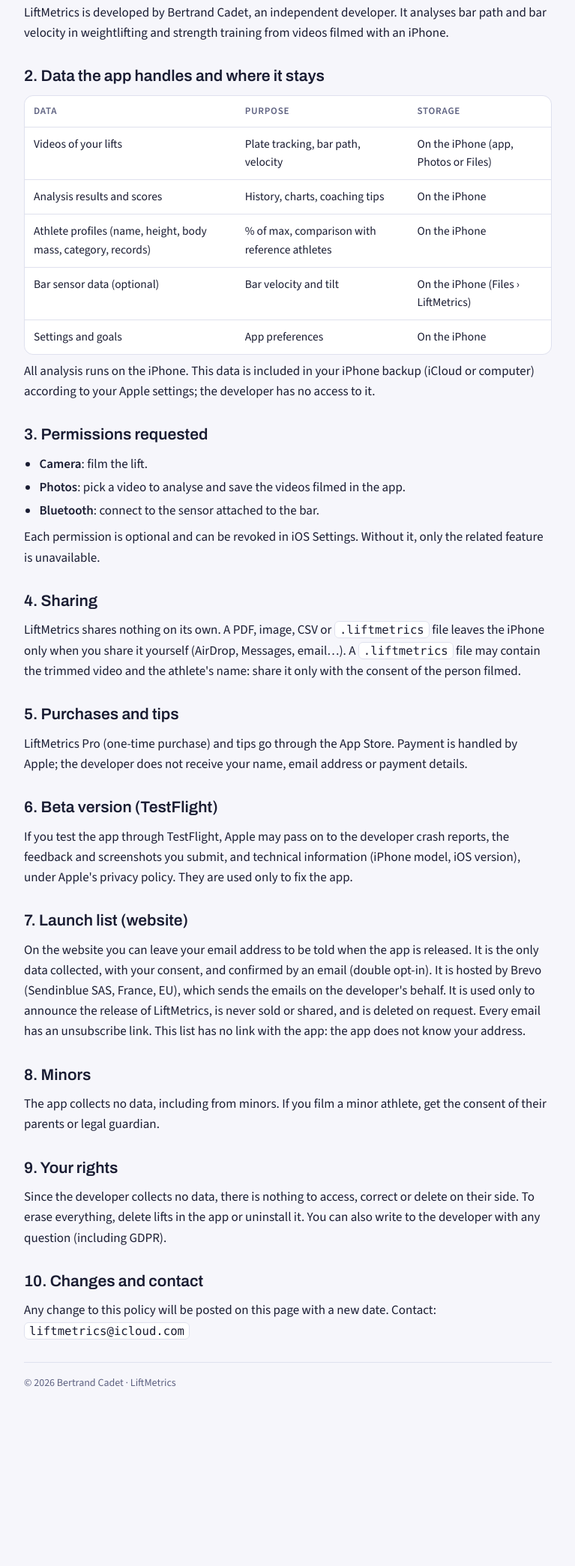
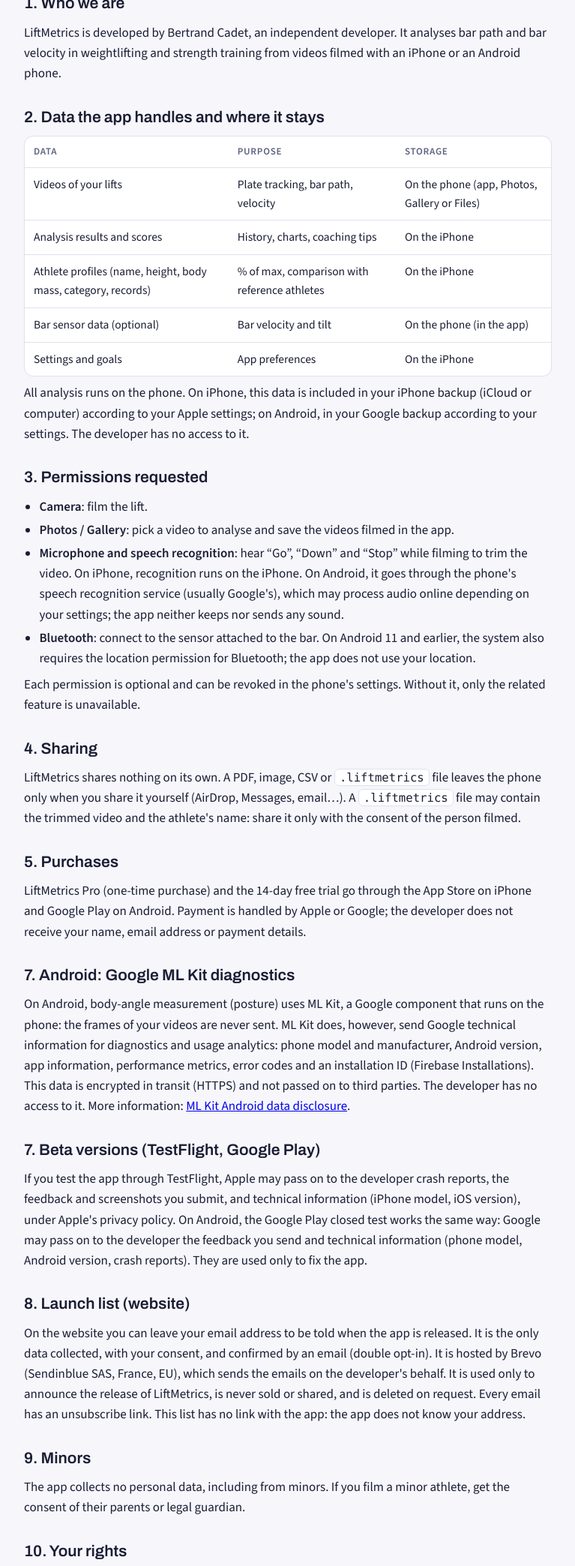
Before and after one commit to BertrandCadetICT/liftmetrics, a plain HTML site: page privacy/index.html in a window 1280 px wide. Shown: the part 403-2491 px from the top of the page at 75% size, without its empty margins (256-1023 px from the left). Before the commit the page ends 2314 px from the top, so only its background shows below. Drawn offline with nearby package versions, Linux system fonts and the light colour scheme.

Commit message:
Site: Android beta, 14-day trial and 9.99 Pro, privacy policy for Android
Co-Authored-By: Claude Opus 5.5 <noreply@anthropic.com>
Claude-Session: https://claude.ai/code/session_01XNMFWgQGsXpBtTfixGoYB9

```diff
--- a/privacy/index.html
+++ b/privacy/index.html
@@ -54,20 +54,20 @@ footer{color:var(--muted);font-size:14px;border-top:1px solid var(--line);paddin
   <header>
     <div class="brand">LiftMetrics</div>
     <h1 data-fr="Politique de confidentialité" data-en="Privacy Policy">Politique de confidentialité</h1>
-    <div class="meta" data-fr="Dernière mise à jour : 29 octobre 2026" data-en="Last updated: October 29, 2026">Dernière mise à jour : 29 octobre 2026</div>
+    <div class="meta" data-fr="Dernière mise à jour : 16 novembre 2026" data-en="Last updated: November 16, 2026">Dernière mise à jour : 16 novembre 2026</div>
     <div class="lang" role="group" aria-label="Langue / Language">
       <button id="btn-fr" aria-pressed="true" onclick="setLang('fr')">Français</button>
       <button id="btn-en" aria-pressed="false" onclick="setLang('en')">English</button>
     </div>
   </header>
 
-  <div class="summary"><p data-fr="<strong>En bref :</strong> LiftMetrics ne collecte aucune donnée personnelle. Tes vidéos, tes mesures et tes fiches d'athlètes restent sur ton iPhone. Il n'y a ni compte, ni publicité, ni pistage, ni outil de statistiques, et rien n'est envoyé au développeur."
-     data-en="<strong>In short:</strong> LiftMetrics collects no personal data. Your videos, measurements and athlete profiles stay on your iPhone. There is no account, no advertising, no tracking and no analytics, and nothing is sent to the developer."></p></div>
+  <div class="summary"><p data-fr="<strong>En bref :</strong> LiftMetrics ne collecte aucune donnée personnelle. Tes vidéos, tes mesures et tes fiches d'athlètes restent sur ton téléphone. Il n'y a ni compte, ni publicité, ni pistage, et rien n'est envoyé au développeur. Seule exception, sur Android : un composant de Google (ML Kit) transmet des informations techniques de diagnostic, jamais tes vidéos (voir la section 6)."
+     data-en="<strong>In short:</strong> LiftMetrics collects no personal data. Your videos, measurements and athlete profiles stay on your phone. There is no account, no advertising, no tracking, and nothing is sent to the developer. One exception, on Android: a Google component (ML Kit) sends technical diagnostic information, never your videos (see section 6)."></p></div>
 
   <section>
     <h2 data-fr="1. Qui sommes-nous" data-en="1. Who we are"></h2>
-    <p data-fr="LiftMetrics est développée par Bertrand Cadet, développeur indépendant. Elle analyse la trajectoire et la vitesse de la barre en haltérophilie et en musculation à partir de vidéos filmées avec un iPhone."
-       data-en="LiftMetrics is developed by Bertrand Cadet, an independent developer. It analyses bar path and bar velocity in weightlifting and strength training from videos filmed with an iPhone."></p>
+    <p data-fr="LiftMetrics est développée par Bertrand Cadet, développeur indépendant. Elle analyse la trajectoire et la vitesse de la barre en haltérophilie et en musculation à partir de vidéos filmées avec un iPhone ou un téléphone Android."
+       data-en="LiftMetrics is developed by Bertrand Cadet, an independent developer. It analyses bar path and bar velocity in weightlifting and strength training from videos filmed with an iPhone or an Android phone."></p>
   </section>
 
   <section>
@@ -75,66 +75,72 @@ footer{color:var(--muted);font-size:14px;border-top:1px solid var(--line);paddin
     <div class="tbl"><table>
       <thead><tr><th data-fr="Donnée" data-en="Data"></th><th data-fr="Usage" data-en="Purpose"></th><th data-fr="Stockage" data-en="Storage"></th></tr></thead>
       <tbody>
-        <tr><td data-fr="Vidéos de tes barres" data-en="Videos of your lifts"></td><td data-fr="Suivi du disque, trajectoire, vitesse" data-en="Plate tracking, bar path, velocity"></td><td data-fr="Sur l'iPhone (app, Photos ou Fichiers)" data-en="On the iPhone (app, Photos or Files)"></td></tr>
+        <tr><td data-fr="Vidéos de tes barres" data-en="Videos of your lifts"></td><td data-fr="Suivi du disque, trajectoire, vitesse" data-en="Plate tracking, bar path, velocity"></td><td data-fr="Sur le téléphone (app, Photos, Galerie ou Fichiers)" data-en="On the phone (app, Photos, Gallery or Files)"></td></tr>
         <tr><td data-fr="Mesures et notes des analyses" data-en="Analysis results and scores"></td><td data-fr="Historique, graphes, conseils" data-en="History, charts, coaching tips"></td><td data-fr="Sur l'iPhone" data-en="On the iPhone"></td></tr>
         <tr><td data-fr="Fiches athlètes (nom, taille, masse, catégorie, records)" data-en="Athlete profiles (name, height, body mass, category, records)"></td><td data-fr="% du max, comparaison aux athlètes de référence" data-en="% of max, comparison with reference athletes"></td><td data-fr="Sur l'iPhone" data-en="On the iPhone"></td></tr>
-        <tr><td data-fr="Données du capteur de barre (optionnel)" data-en="Bar sensor data (optional)"></td><td data-fr="Vitesse et inclinaison de la barre" data-en="Bar velocity and tilt"></td><td data-fr="Sur l'iPhone (Fichiers › LiftMetrics)" data-en="On the iPhone (Files › LiftMetrics)"></td></tr>
+        <tr><td data-fr="Données du capteur de barre (optionnel)" data-en="Bar sensor data (optional)"></td><td data-fr="Vitesse et inclinaison de la barre" data-en="Bar velocity and tilt"></td><td data-fr="Sur le téléphone (dans l'app)" data-en="On the phone (in the app)"></td></tr>
         <tr><td data-fr="Réglages et objectifs" data-en="Settings and goals"></td><td data-fr="Préférences de l'app" data-en="App preferences"></td><td data-fr="Sur l'iPhone" data-en="On the iPhone"></td></tr>
       </tbody>
     </table></div>
-    <p data-fr="Toute l'analyse est faite sur l'iPhone. Ces données font partie de la sauvegarde de ton iPhone (iCloud ou ordinateur) selon tes réglages Apple ; le développeur n'y a pas accès."
-       data-en="All analysis runs on the iPhone. This data is included in your iPhone backup (iCloud or computer) according to your Apple settings; the developer has no access to it."></p>
+    <p data-fr="Toute l'analyse est faite sur le téléphone. Sur iPhone, ces données font partie de la sauvegarde de l'iPhone (iCloud ou ordinateur) selon tes réglages Apple ; sur Android, de la sauvegarde Google selon tes réglages. Le développeur n'y a pas accès."
+       data-en="All analysis runs on the phone. On iPhone, this data is included in your iPhone backup (iCloud or computer) according to your Apple settings; on Android, in your Google backup according to your settings. The developer has no access to it."></p>
   </section>
 
   <section>
     <h2 data-fr="3. Autorisations demandées" data-en="3. Permissions requested"></h2>
     <ul>
       <li data-fr="<strong>Caméra</strong> : filmer la barre." data-en="<strong>Camera</strong>: film the lift."></li>
-      <li data-fr="<strong>Photos</strong> : choisir une vidéo à analyser et enregistrer les vidéos filmées dans l'app." data-en="<strong>Photos</strong>: pick a video to analyse and save the videos filmed in the app."></li>
-      <li data-fr="<strong>Bluetooth</strong> : se connecter au capteur fixé sur la barre." data-en="<strong>Bluetooth</strong>: connect to the sensor attached to the bar."></li>
+      <li data-fr="<strong>Photos / Galerie</strong> : choisir une vidéo à analyser et enregistrer les vidéos filmées dans l'app." data-en="<strong>Photos / Gallery</strong>: pick a video to analyse and save the videos filmed in the app."></li>
+      <li data-fr="<strong>Micro et reconnaissance vocale</strong> : entendre « Go », « Down » et « Stop » pendant le tournage pour découper la vidéo. Sur iPhone, la reconnaissance se fait sur l'iPhone. Sur Android, elle passe par le service de reconnaissance vocale du téléphone (en général celui de Google), qui peut traiter l'audio en ligne selon tes réglages ; l'app ne garde ni n'envoie aucun son." data-en="<strong>Microphone and speech recognition</strong>: hear “Go”, “Down” and “Stop” while filming to trim the video. On iPhone, recognition runs on the iPhone. On Android, it goes through the phone's speech recognition service (usually Google's), which may process audio online depending on your settings; the app neither keeps nor sends any sound."></li>
+      <li data-fr="<strong>Bluetooth</strong> : se connecter au capteur fixé sur la barre. Sur Android 11 et plus ancien, le système exige aussi l'autorisation de localisation pour le Bluetooth ; l'app n'utilise pas ta position." data-en="<strong>Bluetooth</strong>: connect to the sensor attached to the bar. On Android 11 and earlier, the system also requires the location permission for Bluetooth; the app does not use your location."></li>
     </ul>
-    <p data-fr="Chaque autorisation est facultative et peut être retirée dans Réglages iOS. Sans elle, seule la fonction concernée est indisponible."
-       data-en="Each permission is optional and can be revoked in iOS Settings. Without it, only the related feature is unavailable."></p>
+    <p data-fr="Chaque autorisation est facultative et peut être retirée dans les réglages du téléphone. Sans elle, seule la fonction concernée est indisponible."
+       data-en="Each permission is optional and can be revoked in the phone's settings. Without it, only the related feature is unavailable."></p>
   </section>
 
   <section>
     <h2 data-fr="4. Partage" data-en="4. Sharing"></h2>
-    <p data-fr="LiftMetrics ne partage rien de lui-même. Un PDF, une image, un CSV ou un fichier <code>.liftmetrics</code> ne quitte l'iPhone que si tu le partages toi-même (AirDrop, Messages, e-mail…). Un fichier <code>.liftmetrics</code> peut contenir la vidéo découpée et le nom de l'athlète : partage-le seulement avec l'accord de la personne filmée."
-       data-en="LiftMetrics shares nothing on its own. A PDF, image, CSV or <code>.liftmetrics</code> file leaves the iPhone only when you share it yourself (AirDrop, Messages, email…). A <code>.liftmetrics</code> file may contain the trimmed video and the athlete's name: share it only with the consent of the person filmed."></p>
+    <p data-fr="LiftMetrics ne partage rien de lui-même. Un PDF, une image, un CSV ou un fichier <code>.liftmetrics</code> ne quitte le téléphone que si tu le partages toi-même (AirDrop, Messages, e-mail…). Un fichier <code>.liftmetrics</code> peut contenir la vidéo découpée et le nom de l'athlète : partage-le seulement avec l'accord de la personne filmée."
+       data-en="LiftMetrics shares nothing on its own. A PDF, image, CSV or <code>.liftmetrics</code> file leaves the phone only when you share it yourself (AirDrop, Messages, email…). A <code>.liftmetrics</code> file may contain the trimmed video and the athlete's name: share it only with the consent of the person filmed."></p>
   </section>
 
   <section>
-    <h2 data-fr="5. Achats et dons" data-en="5. Purchases and tips"></h2>
-    <p data-fr="LiftMetrics Pro (achat unique) et les dons passent par l'App Store. Le paiement est traité par Apple ; le développeur ne reçoit ni ton nom, ni ton adresse e-mail, ni tes données bancaires."
-       data-en="LiftMetrics Pro (one-time purchase) and tips go through the App Store. Payment is handled by Apple; the developer does not receive your name, email address or payment details."></p>
+    <h2 data-fr="5. Achats" data-en="5. Purchases"></h2>
+    <p data-fr="LiftMetrics Pro (achat unique) et l'essai gratuit de 14 jours passent par l'App Store sur iPhone et par Google Play sur Android. Le paiement est traité par Apple ou Google ; le développeur ne reçoit ni ton nom, ni ton adresse e-mail, ni tes données bancaires."
+       data-en="LiftMetrics Pro (one-time purchase) and the 14-day free trial go through the App Store on iPhone and Google Play on Android. Payment is handled by Apple or Google; the developer does not receive your name, email address or payment details."></p>
   </section>
 
   <section>
-    <h2 data-fr="6. Version de test (TestFlight)" data-en="6. Beta version (TestFlight)"></h2>
-    <p data-fr="Si tu testes l'app via TestFlight, Apple peut transmettre au développeur les rapports de plantage, les retours et captures d'écran que tu envoies, ainsi que des informations techniques (modèle d'iPhone, version d'iOS), selon la politique de confidentialité d'Apple. Ils servent uniquement à corriger l'app."
-       data-en="If you test the app through TestFlight, Apple may pass on to the developer crash reports, the feedback and screenshots you submit, and technical information (iPhone model, iOS version), under Apple's privacy policy. They are used only to fix the app."></p>
+    <h2 data-fr="6. Android : diagnostics de Google ML Kit" data-en="7. Android: Google ML Kit diagnostics"></h2>
+    <p data-fr="Sur Android, la mesure des angles du corps (posture) utilise ML Kit, un composant de Google qui fonctionne sur le téléphone : les images de tes vidéos ne sont jamais envoyées. ML Kit transmet en revanche à Google des informations techniques pour le diagnostic et les statistiques d'utilisation : modèle et fabricant du téléphone, version d'Android, informations sur l'app, mesures de performance, codes d'erreur et un identifiant d'installation (Firebase Installations). Ces données sont chiffrées pendant le transfert (HTTPS) et ne sont pas transmises à des tiers. Le développeur n'y a pas accès. Plus d'informations : <a href='https://developers.google.com/ml-kit/android-data-disclosure'>ML Kit Android data disclosure</a>."
+       data-en="On Android, body-angle measurement (posture) uses ML Kit, a Google component that runs on the phone: the frames of your videos are never sent. ML Kit does, however, send Google technical information for diagnostics and usage analytics: phone model and manufacturer, Android version, app information, performance metrics, error codes and an installation ID (Firebase Installations). This data is encrypted in transit (HTTPS) and not passed on to third parties. The developer has no access to it. More information: <a href='https://developers.google.com/ml-kit/android-data-disclosure'>ML Kit Android data disclosure</a>."></p>
+  </section>
+  <section>
+    <h2 data-fr="7. Versions de test (TestFlight, Google Play)" data-en="7. Beta versions (TestFlight, Google Play)"></h2>
+    <p data-fr="Si tu testes l'app via TestFlight, Apple peut transmettre au développeur les rapports de plantage, les retours et captures d'écran que tu envoies, ainsi que des informations techniques (modèle d'iPhone, version d'iOS), selon la politique de confidentialité d'Apple. Sur Android, le test fermé de Google Play fonctionne de la même façon : Google peut transmettre au développeur les retours que tu envoies et des informations techniques (modèle du téléphone, version d'Android, rapports de plantage). Ils servent uniquement à corriger l'app."
+       data-en="If you test the app through TestFlight, Apple may pass on to the developer crash reports, the feedback and screenshots you submit, and technical information (iPhone model, iOS version), under Apple's privacy policy. On Android, the Google Play closed test works the same way: Google may pass on to the developer the feedback you send and technical information (phone model, Android version, crash reports). They are used only to fix the app."></p>
   </section>
 
   <section>
-    <h2 data-fr="7. Liste de sortie (site web)" data-en="7. Launch list (website)"></h2>
+    <h2 data-fr="8. Liste de sortie (site web)" data-en="8. Launch list (website)"></h2>
     <p data-fr="Sur le site, tu peux laisser ton adresse e-mail pour être averti de la sortie de l'app. C'est la seule donnée collectée, avec ton accord, et confirmée par un e-mail (double confirmation). Elle est hébergée par Brevo (Sendinblue SAS, France, UE), qui envoie les e-mails pour le compte du développeur. Elle sert uniquement à annoncer la sortie de LiftMetrics, n'est jamais revendue ni partagée, et est supprimée sur simple demande. Chaque e-mail contient un lien de désinscription. Cette liste n'a aucun lien avec l'app : l'app ne connaît pas ton adresse."
        data-en="On the website you can leave your email address to be told when the app is released. It is the only data collected, with your consent, and confirmed by an email (double opt-in). It is hosted by Brevo (Sendinblue SAS, France, EU), which sends the emails on the developer's behalf. It is used only to announce the release of LiftMetrics, is never sold or shared, and is deleted on request. Every email has an unsubscribe link. This list has no link with the app: the app does not know your address."></p>
   </section>
 
   <section>
-    <h2 data-fr="8. Mineurs" data-en="8. Minors"></h2>
-    <p data-fr="L'app ne collecte aucune donnée, y compris pour les mineurs. Si tu filmes un athlète mineur, obtiens l'accord de ses parents ou de son représentant légal."
-       data-en="The app collects no data, including from minors. If you film a minor athlete, get the consent of their parents or legal guardian."></p>
+    <h2 data-fr="9. Mineurs" data-en="9. Minors"></h2>
+    <p data-fr="L'app ne collecte aucune donnée personnelle, y compris pour les mineurs. Si tu filmes un athlète mineur, obtiens l'accord de ses parents ou de son représentant légal."
+       data-en="The app collects no personal data, including from minors. If you film a minor athlete, get the consent of their parents or legal guardian."></p>
   </section>
 
   <section>
-    <h2 data-fr="9. Tes droits" data-en="9. Your rights"></h2>
+    <h2 data-fr="10. Tes droits" data-en="10. Your rights"></h2>
     <p data-fr="Comme aucune donnée n'est collectée par le développeur, il n'y a rien à consulter, corriger ou supprimer de son côté. Pour tout effacer, supprime les barres dans l'app ou désinstalle-la. Tu peux aussi écrire au développeur pour toute question (RGPD compris)."
        data-en="Since the developer collects no data, there is nothing to access, correct or delete on their side. To erase everything, delete lifts in the app or uninstall it. You can also write to the developer with any question (including GDPR)."></p>
   </section>
 
   <section>
-    <h2 data-fr="10. Modifications et contact" data-en="10. Changes and contact"></h2>
+    <h2 data-fr="11. Modifications et contact" data-en="11. Changes and contact"></h2>
     <p data-fr="Toute modification de cette politique sera publiée sur cette page avec une nouvelle date. Contact : <span class='mail'>liftmetrics@icloud.com</span>"
        data-en="Any change to this policy will be posted on this page with a new date. Contact: <span class='mail'>liftmetrics@icloud.com</span>"></p>
   </section>
```
Also changed, not shown: guide/index.html (+10 -10 lines), index.html (+14 -15 lines).
